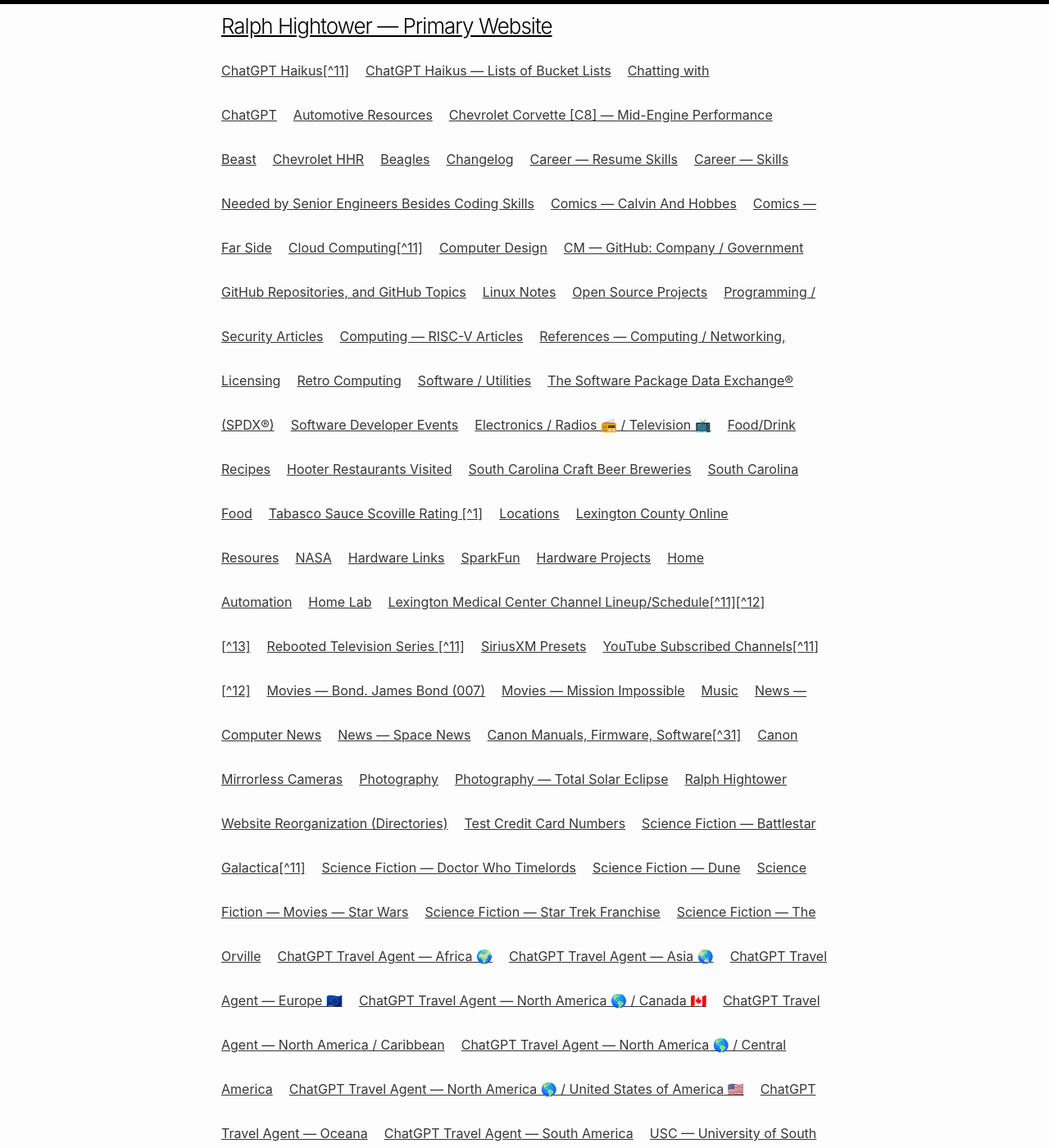
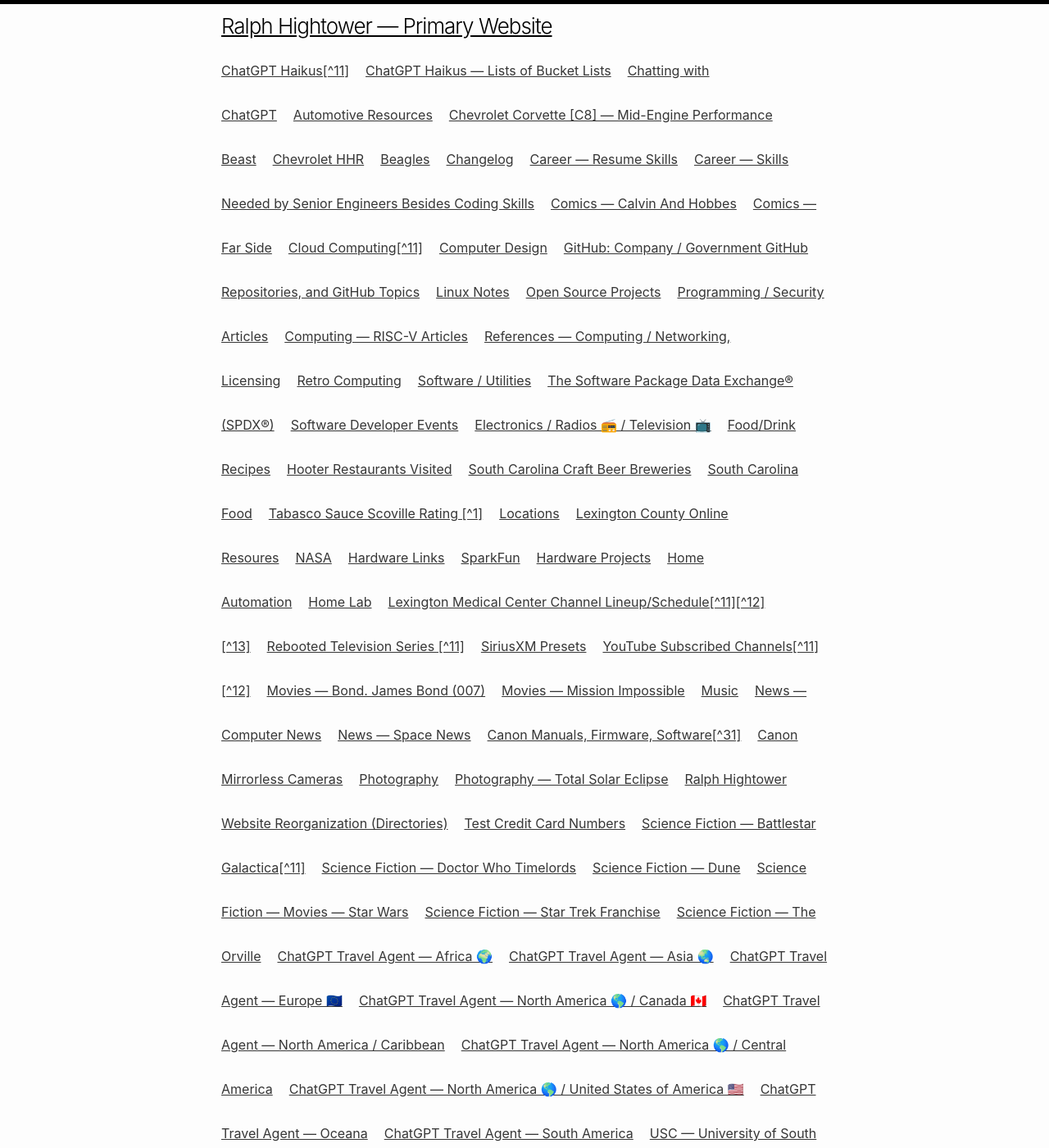
Before and after one commit to RalphHightower/RalphHightower, a Jekyll site: the page built from Computing/GitHubCompanyGovernment.md, in a window 1280 px wide and 1400 px high. Shown: the whole window at 82% size. Built offline with Jekyll 4.4.1, drawn with Linux system fonts in a browser that asks for light colours; our own code applies the rules of GitHub Pages for plain Markdown files; some of the changed text lies outside the part shown.

```diff
--- a/Computing/GitHubCompanyGovernment.md
+++ b/Computing/GitHubCompanyGovernment.md
@@ -1,4 +1,4 @@
-# CM — GitHub: Company / Government [GitHub Repositories](https://github.com/), and [GitHub](https://github.com/ ) Topics
+# GitHub: Company / Government [GitHub Repositories](https://github.com/), and [GitHub](https://github.com/ ) Topics
 
 ## Company / Government [GitHubs](https://github.com/ )
 
```
